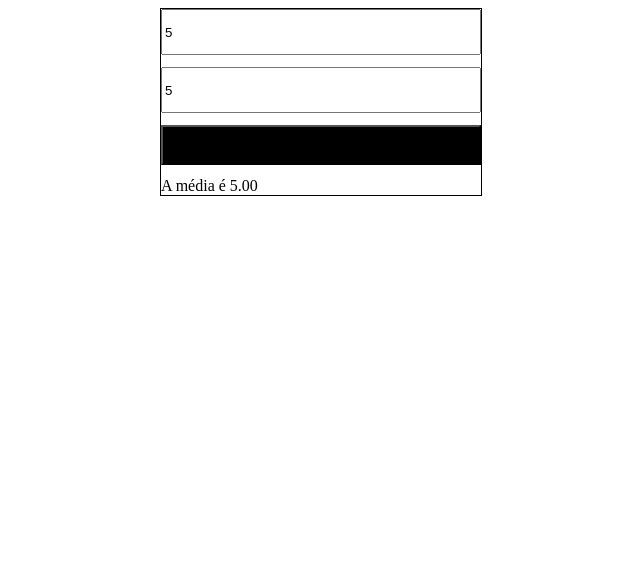
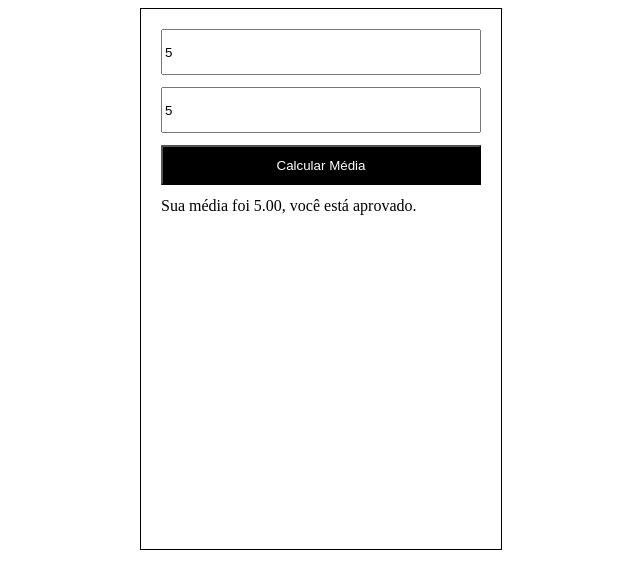
Before and after one commit to tchovis20/calculadora-de-media, a plain HTML site: page index.html in a window 1280 px wide. Both pictures are taken after typing "5", "5" into the empty fields and a click on the button "Calcular Média". Shown: the whole page, without its empty margins (319-959 px from the left). Drawn offline with Linux system fonts and the light colour scheme.

Commit message:
calculadora-finalizada

```diff
--- a/app.js
+++ b/app.js
@@ -9,7 +9,11 @@ function calculaMedia(){
 
     const media = (nota1 + nota2)/2
 
-    resultado.innerHTML = `A média é ${media.toFixed(2)}`
+    if(media < 5){
+        resultado.innerHTML = `Sua média foi ${media.toFixed(2)}, você está reprovado.`
+    }else{
+        resultado.innerHTML = `Sua média foi ${media.toFixed(2)}, você está aprovado.`
+    }
 }
 
 button.addEventListener("click", calculaMedia)
--- a/style.css
+++ b/style.css
@@ -2,9 +2,11 @@
     display: flex;
     border: 1px solid #000;
     width: 320px;
+    height: 500px;
     flex-direction: column;
     margin: auto;
-    gap: 12px
+    gap: 12px;
+    padding: 20px;
 }
 
 .caixa {
@@ -15,5 +17,6 @@
 #button {
     height: 40px;
     background-color: #000;
+    color: #fff;
 
 }
```
